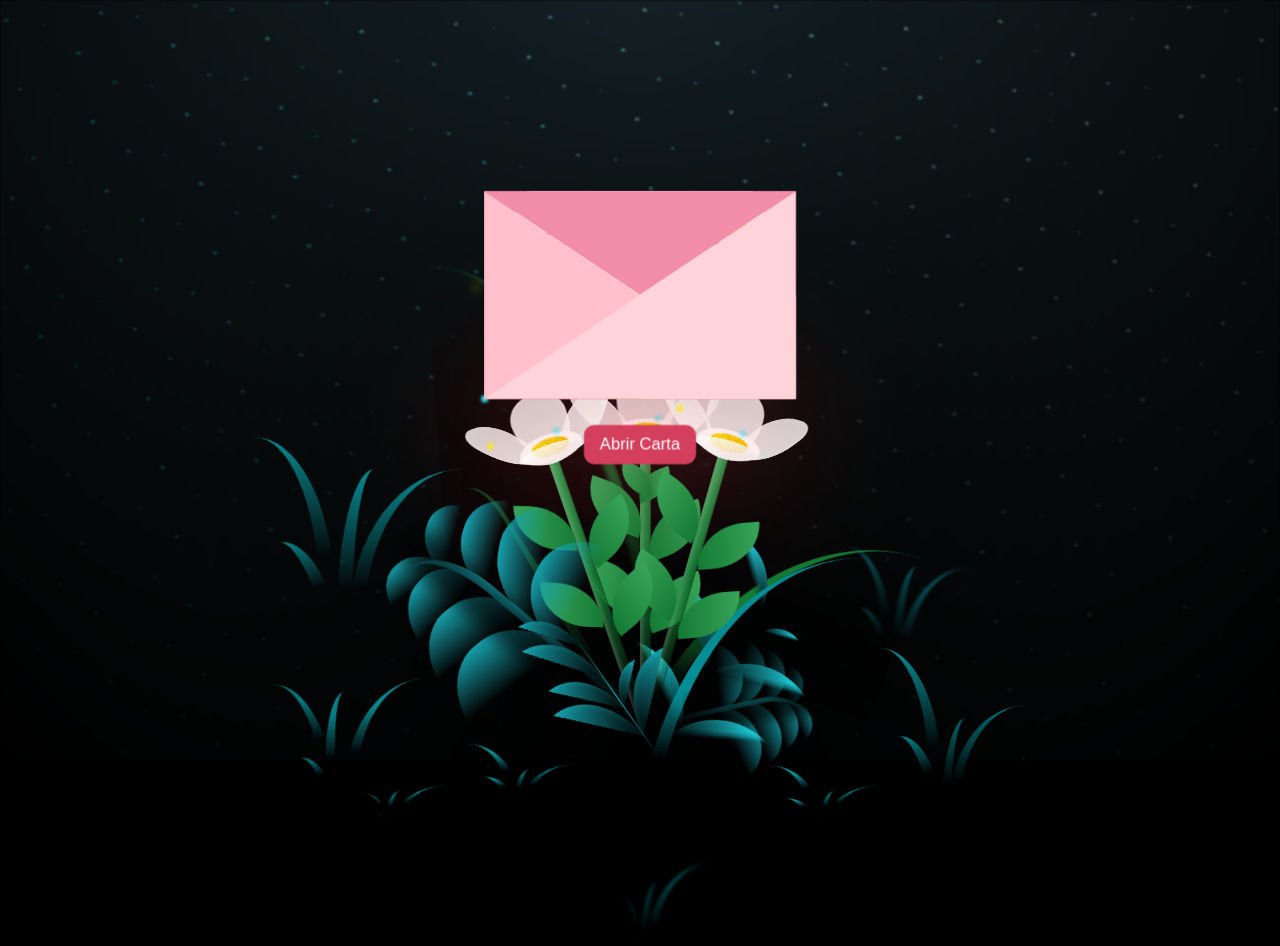
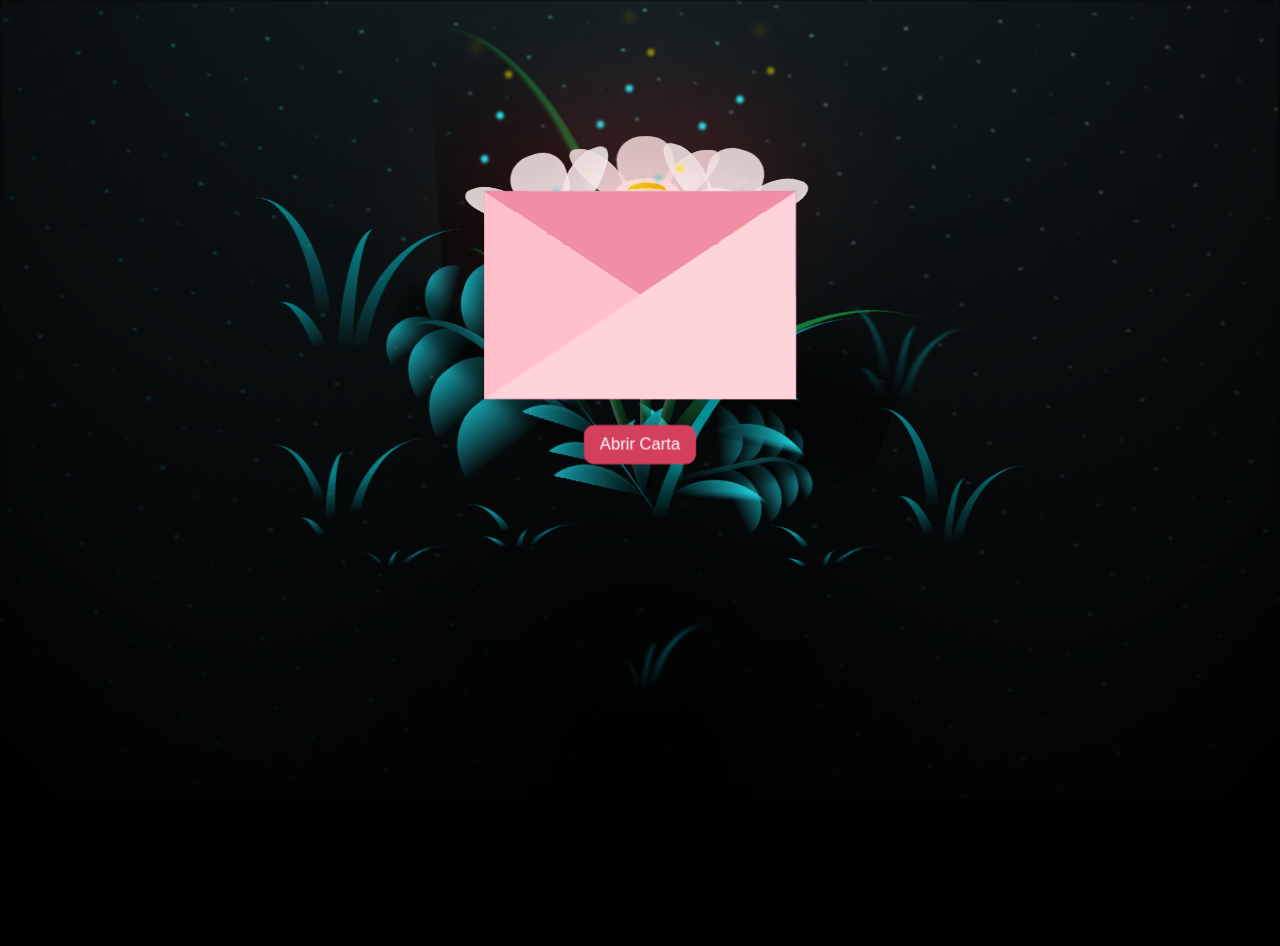
Before and after one commit to EdielOliveira/PresenteAmor, a plain HTML site: page index.html in a window 1280 px wide. After the commit the page ends 800 px from the top, so only its background shows below. Drawn offline with Linux system fonts and the light colour scheme.

Commit message:
modificando

```diff
--- a/style.css
+++ b/style.css
@@ -152,10 +152,10 @@ button:hover {
 .night {
   position: fixed;
   left: 50%;
-  top: 0;
+  top: 0px;
   transform: translateX(-50%);
   width: 100%;
-  height: 95%;
+  height: 100%;
   filter: blur(0.1vmin);
   background-image: radial-gradient(
       ellipse at top,
@@ -194,6 +194,7 @@ button:hover {
 .flowers {
   position: relative;
   transform: scale(0.9);
+  bottom: 30vmin;
 }
 
 .flower {
```
